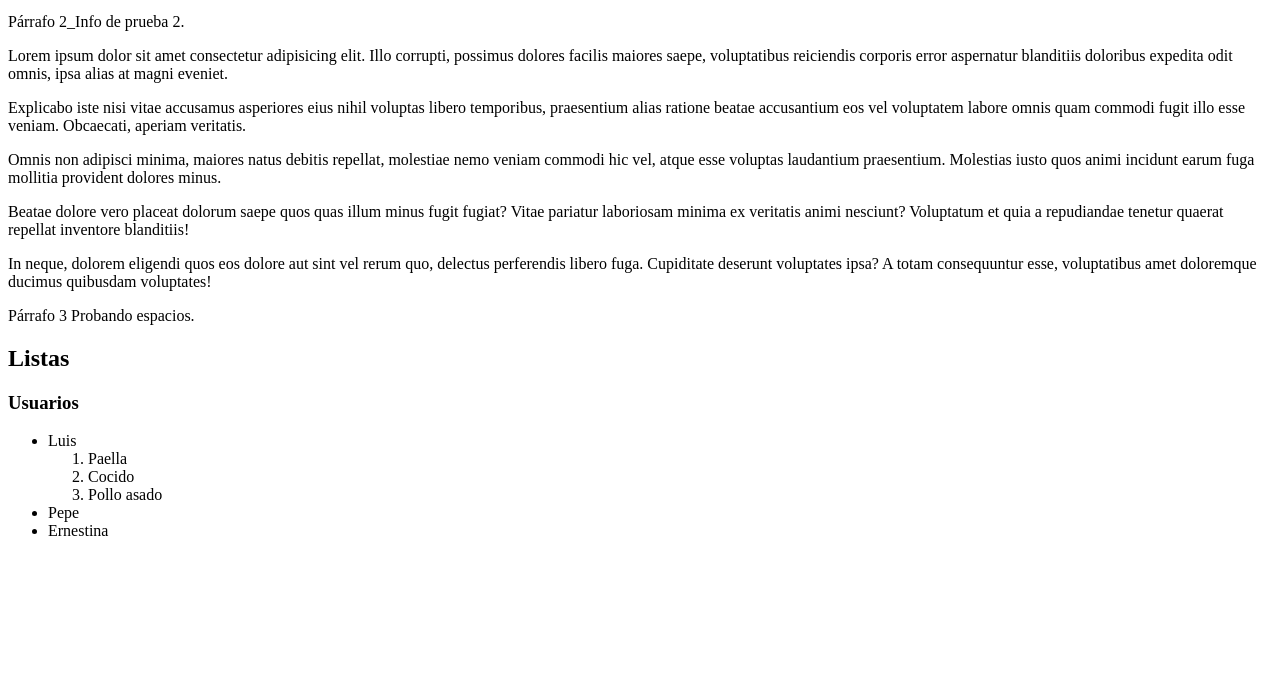
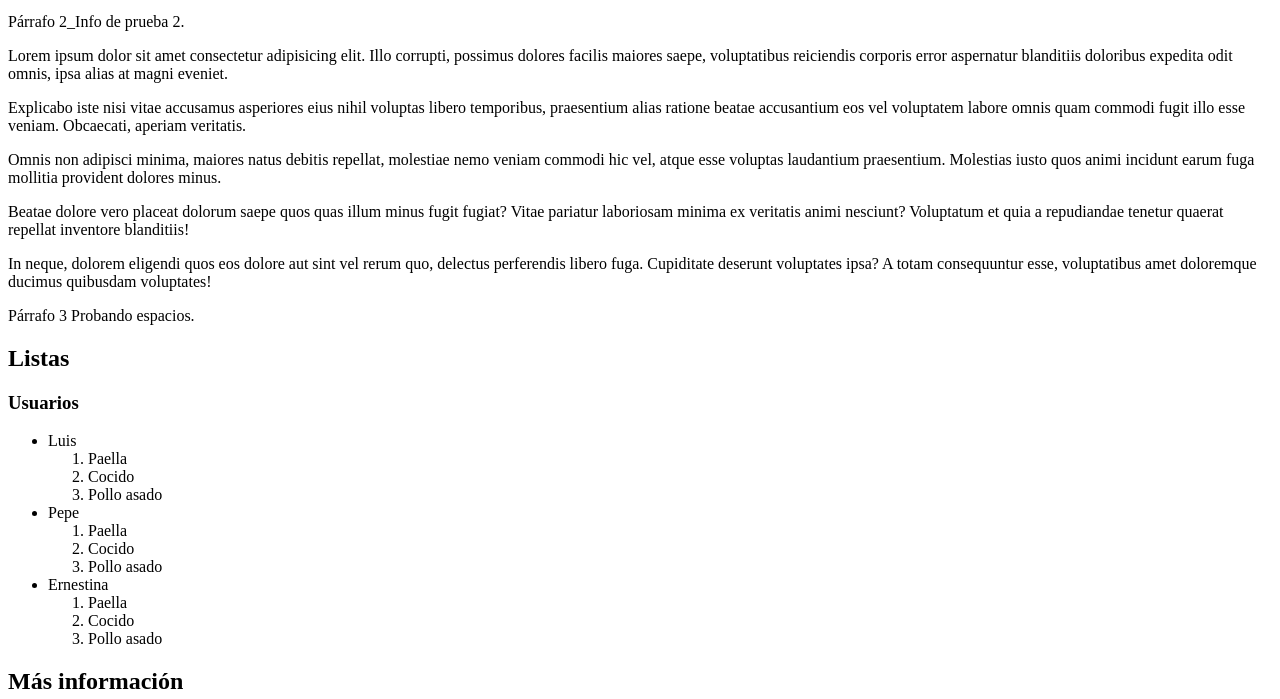
Before and after one commit to JoseCode93/Web_Sample_1, a website: page index.html in a window 1280 px wide. Shown: the part 101-800 px from the top of the page. Drawn offline with Linux system fonts and the light colour scheme.

Commit message:
Inserción imagen

```diff
--- a/index.html
+++ b/index.html
@@ -5,6 +5,7 @@
   <head>
     <meta charset="UTF-8" />
     <meta name="viewport" content="width=device-width, initial-scale=1.0" />
+    <meta name="description" content="ejemplo de sitio web para Curso" />
     <title>Ejercicio 1 - Curso Web</title>
     <link rel="shortcut icon" href="favicon-32x32.png" type="image/png" />
   </head>
@@ -56,7 +57,19 @@
         <li>Pollo asado</li>
       </ol>
       <li>Pepe</li>
+      <ol>
+        <li>Paella</li>
+        <li>Cocido</li>
+        <li>Pollo asado</li>
+      </ol>
       <li>Ernestina</li>
+      <ol>
+        <li>Paella</li>
+        <li>Cocido</li>
+        <li>Pollo asado</li>
+      </ol>
     </ul>
+    <h2>Más información</h2>
+    <img src="assets/Paella.png" alt="una paella de comida" />
   </body>
 </html>
```
Also changed, not shown: assets/Paella.png (added), assets/favicon-32x32.png (added), readme.md.
